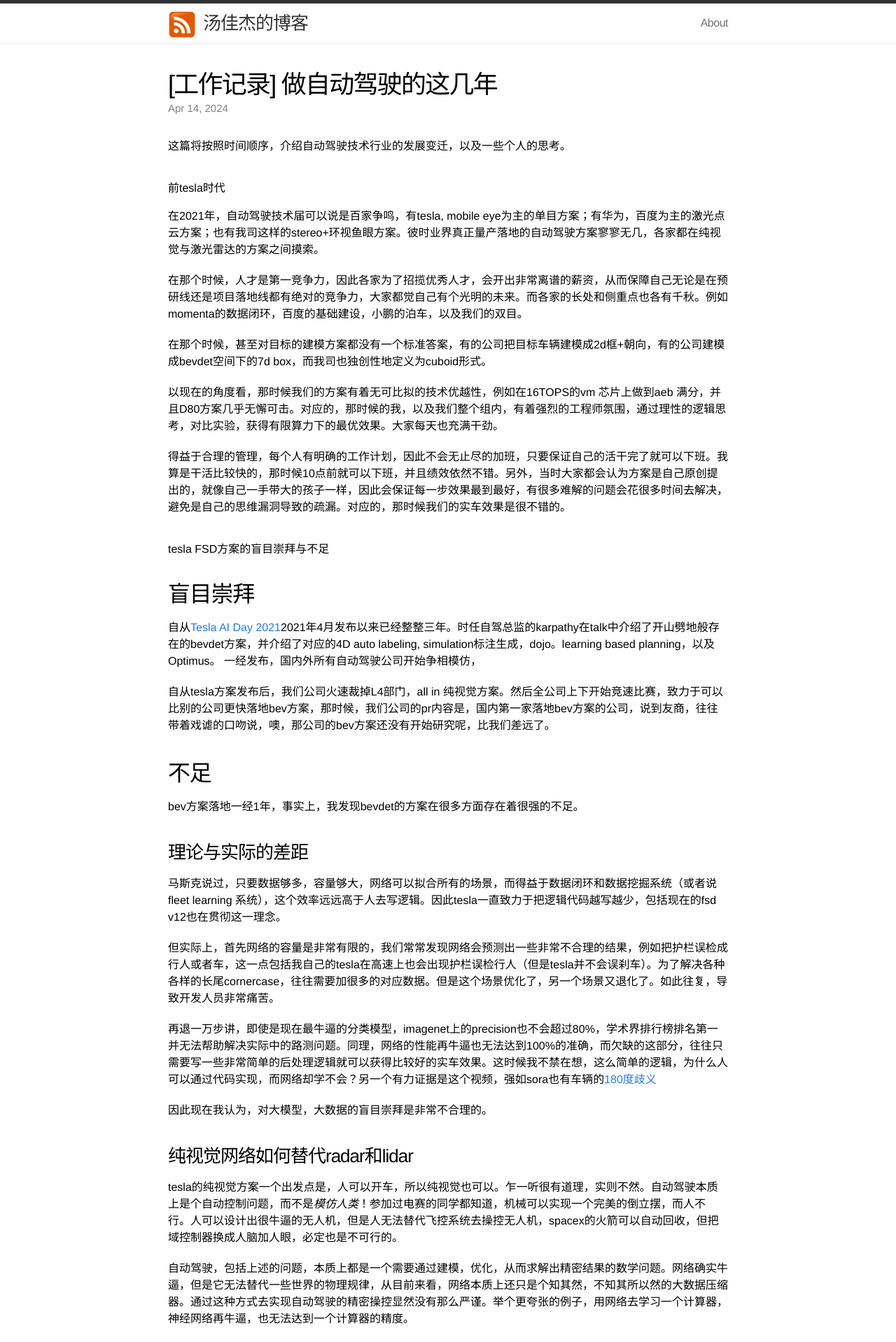
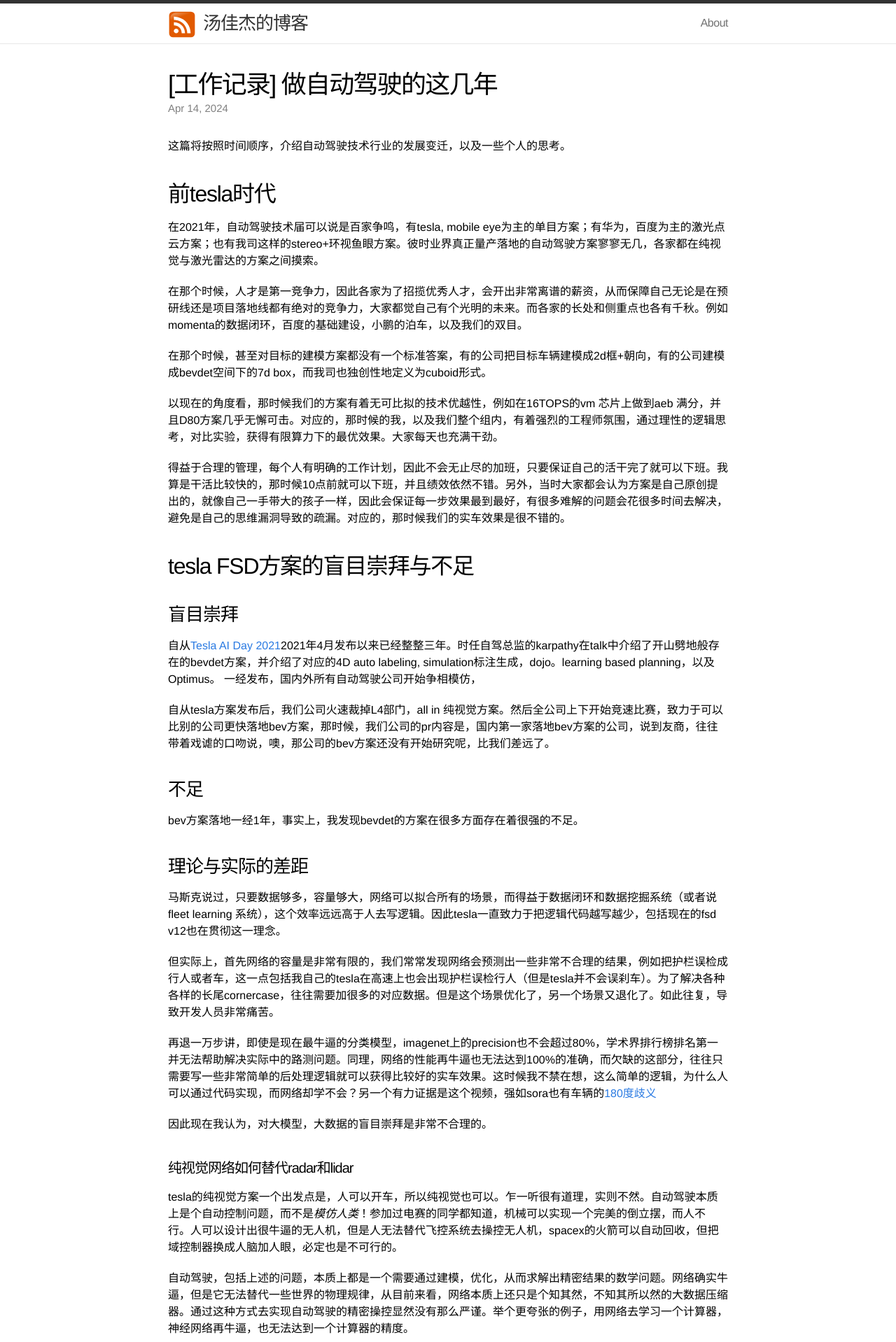
Before and after one commit to TangJiajieseu/TangJiajieseu.github.io, a Jekyll site: the page built from _posts/2024-04-14-working-for-four-years.markdown, in a window 1280 px wide. Shown: the top 1918 px of the page at 70% size. Built offline with Jekyll 4.4.1, drawn with Linux system fonts in a browser that asks for light colours; comment, search, counter and statistics services are not loaded.

```diff
--- a/_posts/2024-04-14-working-for-four-years.markdown
+++ b/_posts/2024-04-14-working-for-four-years.markdown
@@ -9,7 +9,7 @@ categories: 回忆录
 这篇将按照时间顺序，介绍自动驾驶技术行业的发展变迁，以及一些个人的思考。
 
 
-# 前tesla时代
+## 前tesla时代
 
 在2021年，自动驾驶技术届可以说是百家争鸣，有tesla, mobile eye为主的单目方案；有华为，百度为主的激光点云方案；也有我司这样的stereo+环视鱼眼方案。彼时业界真正量产落地的自动驾驶方案寥寥无几，各家都在纯视觉与激光雷达的方案之间摸索。
 
@@ -22,16 +22,16 @@ categories: 回忆录
 得益于合理的管理，每个人有明确的工作计划，因此不会无止尽的加班，只要保证自己的活干完了就可以下班。我算是干活比较快的，那时候10点前就可以下班，并且绩效依然不错。另外，当时大家都会认为方案是自己原创提出的，就像自己一手带大的孩子一样，因此会保证每一步效果最到最好，有很多难解的问题会花很多时间去解决，避免是自己的思维漏洞导致的疏漏。对应的，那时候我们的实车效果是很不错的。
 
 
-# tesla FSD方案的盲目崇拜与不足
+## tesla FSD方案的盲目崇拜与不足
 
-## 盲目崇拜
+### 盲目崇拜
 
 自从[Tesla AI Day 2021](https://www.youtube.com/watch?v=j0z4FweCy4M)2021年4月发布以来已经整整三年。时任自驾总监的karpathy在talk中介绍了开山劈地般存在的bevdet方案，并介绍了对应的4D auto labeling, simulation标注生成，dojo。learning based planning，以及Optimus。 一经发布，国内外所有自动驾驶公司开始争相模仿，
 
 自从tesla方案发布后，我们公司火速裁掉L4部门，all in 纯视觉方案。然后全公司上下开始竞速比赛，致力于可以比别的公司更快落地bev方案，那时候，我们公司的pr内容是，国内第一家落地bev方案的公司，说到友商，往往带着戏谑的口吻说，噢，那公司的bev方案还没有开始研究呢，比我们差远了。
 
 
-## 不足
+### 不足
 
 bev方案落地一经1年，事实上，我发现bevdet的方案在很多方面存在着很强的不足。
 
@@ -46,7 +46,7 @@ bev方案落地一经1年，事实上，我发现bevdet的方案在很多方面
 因此现在我认为，对大模型，大数据的盲目崇拜是非常不合理的。
 
 
-### 纯视觉网络如何替代radar和lidar
+#### 纯视觉网络如何替代radar和lidar
 
 tesla的纯视觉方案一个出发点是，人可以开车，所以纯视觉也可以。乍一听很有道理，实则不然。自动驾驶本质上是个自动控制问题，而不是*模仿人类*！参加过电赛的同学都知道，机械可以实现一个完美的倒立摆，而人不行。人可以设计出很牛逼的无人机，但是人无法替代飞控系统去操控无人机，spacex的火箭可以自动回收，但把域控制器换成人脑加人眼，必定也是不可行的。
 
@@ -55,7 +55,7 @@ tesla的纯视觉方案一个出发点是，人可以开车，所以纯视觉也
 因此，无论是radar，还是lidar，本质上都是自动驾驶这一数学建模问题的有力输入，缺少这些输入，对应的答案必然不如加上这些输入。
 
 
-### 网络究竟应该做什么
+#### 网络究竟应该做什么
 
 上面说过了网络不是万能的，那网络究竟应该做什么呢。其实这个答案一直是非常非常显然的。网络最适合的是总结归纳那些强语义信息。例如视觉，lidar。另外还有些不那么显然的事情，例如双目匹配，光流等图像匹配算法，这些算法的实际效果和我们的落地方案都一经远超传统算法。
 
@@ -68,7 +68,7 @@ tesla的纯视觉方案一个出发点是，人可以开车，所以纯视觉也
 另外，tesla曾一度想上线纯视觉方案，把radar去掉。而我们发现，实际上自动驾驶中的目标速度，加速度估计对planning规划是至关重要的，而纯视觉网络估计出的速度/加速度几乎不可使用。会有数不胜数的corner case无法解决。
 
 
-### bev方案的劣势
+#### bev方案的劣势
 
 - 标注问题。这应该是bev方案中最大的一个问题，就是标注深度的不可获得。纯视觉标注的深度往往无法权衡好准确性和平滑性，这一点在远距离目标中显得尤为明显。即使使用lidar标注，也存在lidar 拖尾问题（即使可以通过各种方式弥补），以及lidar和图像天生存在的对不齐问题。
 
@@ -77,12 +77,12 @@ tesla的纯视觉方案一个出发点是，人可以开车，所以纯视觉也
 - 另一个劣势是跨相机的目标估计（或者说严重依赖标定）。有意思的是，原本bev的一个优势就是可以解决传统方案跨相机的目标分裂和匹配问题。但实际中发现，bev方案对标定的精度非常严苛，而标定的精度往往不可能完美，这就导致bev方案中同样存在目标分裂的问题。另外，由于rolling shutter相机存在同步问题，在自车转弯时，bev方案的估计往往会更加的退化。另外，在自车急刹车或者急加速时，pitch角变化也会导致bev的深度估计带来bias，进而导致aeb变得很难做。
 
 
-## 为什么大家依然推崇bev方案
+### 为什么大家依然推崇bev方案
 
 自动驾驶问题，本质上是个corner case问题，99%的场景总是很简单的，而这些场景的解决方案是什么其实影响并不大。核心问题是1%的各种奇奇怪怪的case。但是这个现实是很难给投资人，OEM厂，以及客户解释的。他们喜欢新颖的技术，统一而圆满的方案。另外，当所有人默认bev方案是自动驾驶这个浪潮中最大的浪花，在bev方案的浪花上冲浪就代表着你有最先进的技术。
 
 
-# 现状
+## 现状
 
 但是，为了（看起来）实现技术上的突破，获得竞争力，大家的kpi变成上线bev方案。这个过程中的各种对比实验，更突破的方案，都被忽视。更露骨的说，bev方案的出现，让一个个有着自我独立思考的工程师变成盲目抄别人ppt的跟风者。
 
@@ -91,7 +91,7 @@ tesla的纯视觉方案一个出发点是，人可以开车，所以纯视觉也
 当tesla的方案被奉为行业圭臬，没有人再开始思考新技术新方案，大家都渴望着tesla再开个新发布会，养活我们这些优秀工程师。
 
 
-# 一些个人思考
+## 一些个人思考
 
 如上所说，逐渐的，我觉得自己干的工作没什么意思。不过想了想，世界本来就是这样，优秀的论文很多，被后世记住真的帮助世人的很少。优秀的产品很多，改变行业，真的影响世界的很少，只是恰好我和我的公司不是那个改变世界的人和公司。
 
```
